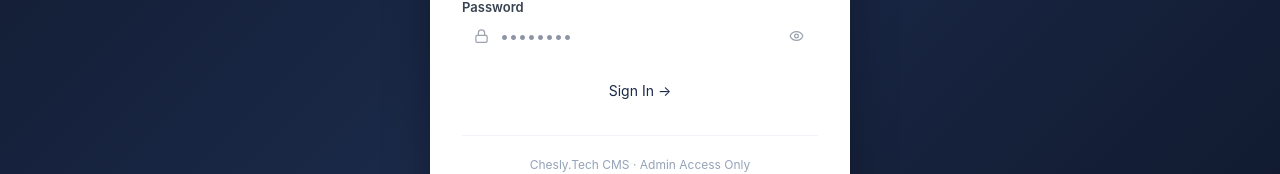
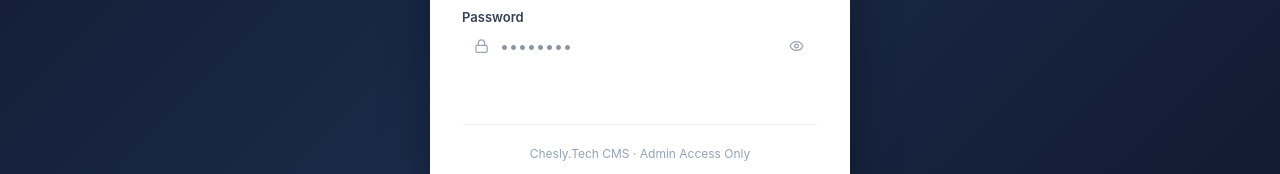
Before and after one commit to Chesly/insights, a Next.js app: page /ct-login in a window 1280 px wide. Shown: the part 522-696 px from the top of the page. Built offline with nearby package versions, Linux system fonts and the light colour scheme; no server answers.

Commit message:
Update page.tsx

```diff
--- a/src/app/ct-login/page.tsx
+++ b/src/app/ct-login/page.tsx
@@ -55,8 +55,7 @@ export default function LoginPage() {
                 </button>
               </div>
             </div>
-            <button type="submit" disabled={loading} className="btn btn-primary" style={{ width:'100%', justifyContent:'center', padding:'10px', fontSize:14, marginTop:'0.25rem' }}>
-              {loading ? 'Signing in…' : 'Sign In →'}
+            <button type="submit" disabled={loading} className="btn btn-primary" style={{ width:'100%', justifyContent:'center', padding:'10px', fontSize:14, marginTop:'0.25rem', cursor: loading ? 'not-allowed' : 'pointer' }}>
             </button>
           </form>
           <div style={{ marginTop:'1.5rem', paddingTop:'1.25rem', borderTop:'1px solid #f1f5f9', textAlign:'center' }}>
```
